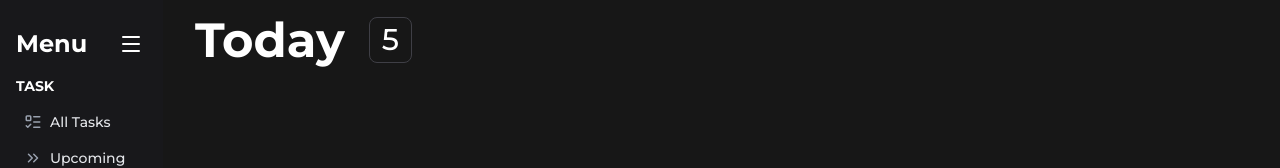
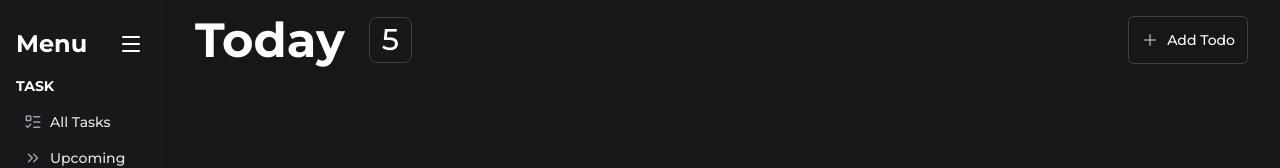
Before and after one commit to JoelVCrasta/spring-todo-frontend, a Next.js app: page / in a window 1280 px wide. Shown: the top 168 px of the page. Built offline with nearby package versions, Linux system fonts and the light colour scheme.

Commit message:
added add todo button and linked it to the modal

```diff
--- /dev/null
+++ b/components/Button.tsx
@@ -0,0 +1,22 @@
+interface ButtonProps {
+  title: string;
+  icon: React.ReactNode;
+  type?: "outline" | "solid";
+  onClick: () => void;
+}
+
+const Button = ({ title, icon, onClick, type = "solid" }: ButtonProps) => {
+  return (
+    <button
+      onClick={onClick}
+      className={`flex items-center gap-2 px-3 rounded-md transition-colors duration-200 hover:bg-accent-secondary ${
+        type === "outline" ? "border border-accent-light" : "bg-accent-primary"
+      }`}
+    >
+      <div className="text-gray-400">{icon}</div>
+      <span className="text-sm font-medium">{title}</span>
+    </button>
+  );
+};
+
+export default Button;
--- a/components/TodoBox.tsx
+++ b/components/TodoBox.tsx
@@ -1,3 +1,9 @@
+"use client";
+
+import { Plus } from "lucide-react";
+import Button from "./Button";
+import useTodoModal from "@/app/hooks/useTodoModal";
+
 interface TodoBoxProps {}
 
 interface TodoBoxHeaderProps {
@@ -14,20 +20,31 @@ interface TodoItemProps {
 
 const TodoBox = ({}) => {
   return (
-    <div className="px-4">
+    <div className="w-full px-4">
       <TodoBoxHeader title="Today" todoCount={5} />
     </div>
   );
 };
 
 const TodoBoxHeader = ({ title, todoCount }: TodoBoxHeaderProps) => {
+  const { openModal } = useTodoModal();
+
   return (
-    <div className="flex items-center justify-between p-4 2 gap-6">
-      <h2 className="text-5xl font-bold text-foreground">{title}</h2>
+    <div className="flex justify-between p-4">
+      <div className="flex items-center justify-between gap-6">
+        <h2 className="text-5xl font-bold text-foreground">{title}</h2>
 
-      <div className="flex items-center border border-accent-light rounded-lg px-3 py-1">
-        <p className="text-3xl font-medium text-foreground">{todoCount}</p>
+        <div className="flex items-center border border-accent-light rounded-lg px-3 py-1">
+          <p className="text-3xl font-medium text-foreground">{todoCount}</p>
+        </div>
       </div>
+
+      <Button
+        title="Add Todo"
+        icon={<Plus size={18} />}
+        type="outline"
+        onClick={() => openModal()}
+      />
     </div>
   );
 };
```
